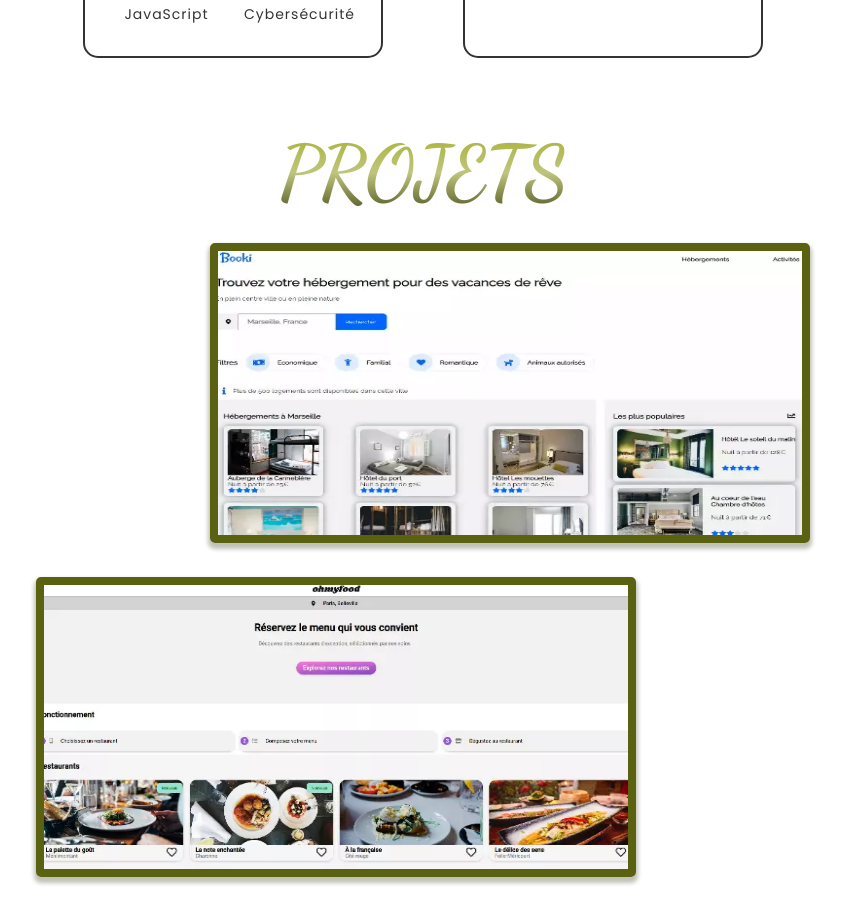
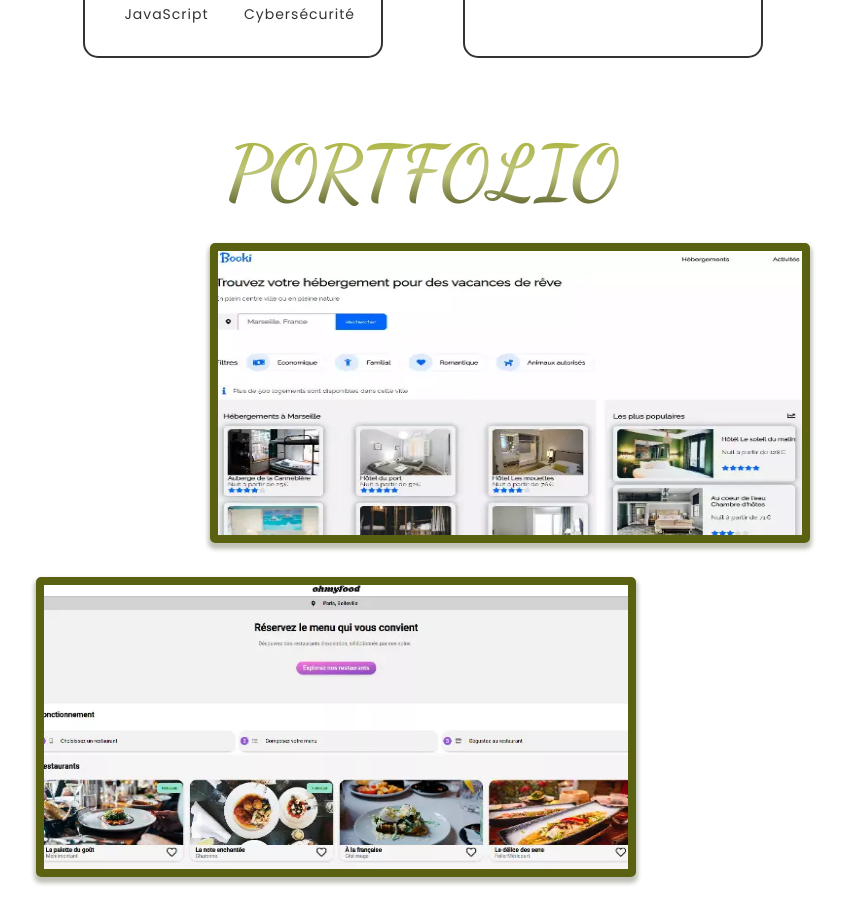
Before and after one commit to Sayyora2021/PORTFOLIO_REACT_SAYYORA_PARDAEVA, a React (Create React App) app: page / in a window 1280 px wide. Shown: the part 1529-2438 px from the top of the page, without its empty margins (217-1062 px from the left). Built offline with nearby package versions, Linux system fonts and the light colour scheme; some icons are missing.

Commit message:
portfolio-corrected

```diff
--- a/src/components/Competence/Portfolio.js
+++ b/src/components/Competence/Portfolio.js
@@ -7,7 +7,7 @@ const Portfolio = () => {
 
   return (
     <section id="portfolio">
-      <h2>PROJETS</h2>
+      <h2>PORTFOLIO</h2>
       <div className="portfolio">
         {projects.map((project) => (
           <div
```
